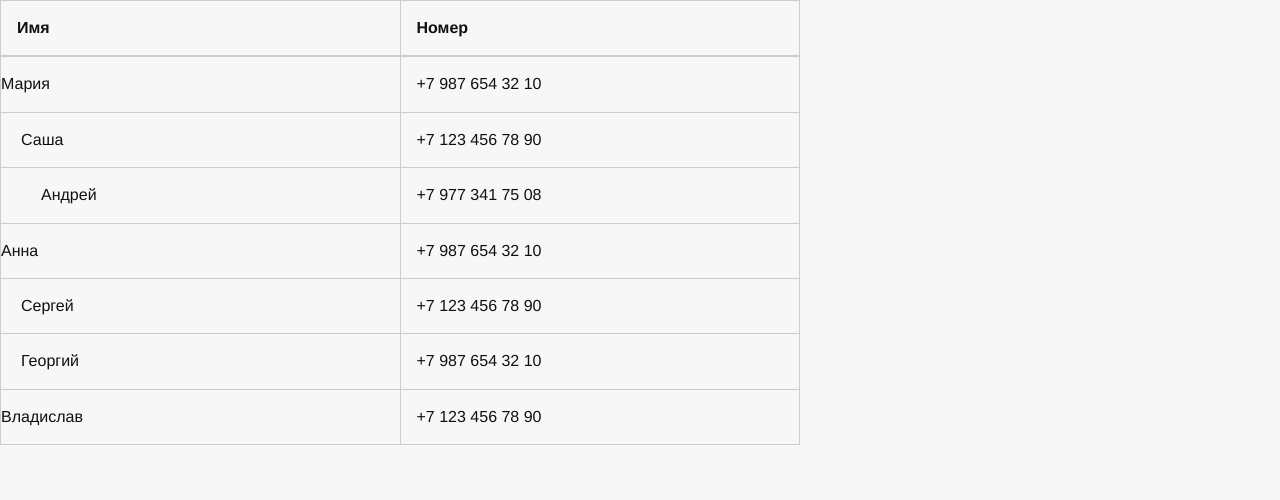
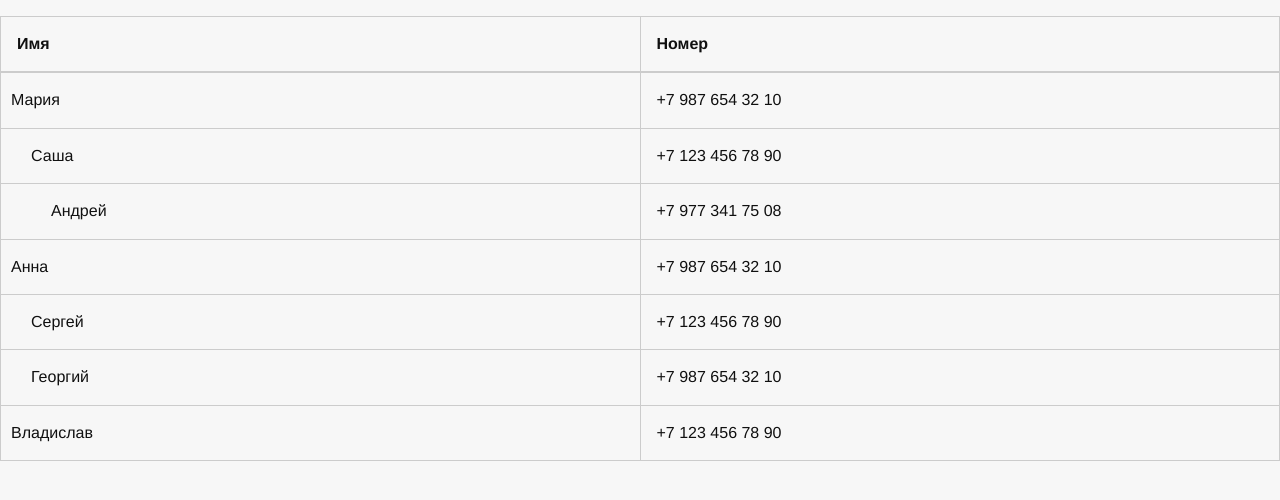
Before and after one commit to mazay33/roistat-test, a Vue app: page / in a window 1280 px wide. Shown: the top 500 px of the page. Built offline with nearby package versions, Linux system fonts and the light colour scheme.

Commit message:
fix: styles for table

```diff
--- a/src/components/Table.vue
+++ b/src/components/Table.vue
@@ -37,10 +37,10 @@ export default {
 <style lang="scss" scoped>
 .table {
   width: 100%;
-  max-width: 800px;
   border-collapse: collapse;
   border: 1px solid #ccc;
   margin-bottom: 1rem;
+  margin-top: 1rem;
 
   &__header {
     font-weight: bold;
--- a/src/components/TableRow.vue
+++ b/src/components/TableRow.vue
@@ -1,6 +1,6 @@
 <template>
   <tr>
-    <td :style="{ paddingLeft: level * 20 + 'px' }" class="table__cell table__cell--left">
+    <td :style="{ paddingLeft: 10 + level * 20 + 'px' }" class="table__cell table__cell--left">
       {{ row.name }}
     </td>
     <td class="table__cell table__cell--right">{{ row.number }}</td>
```
